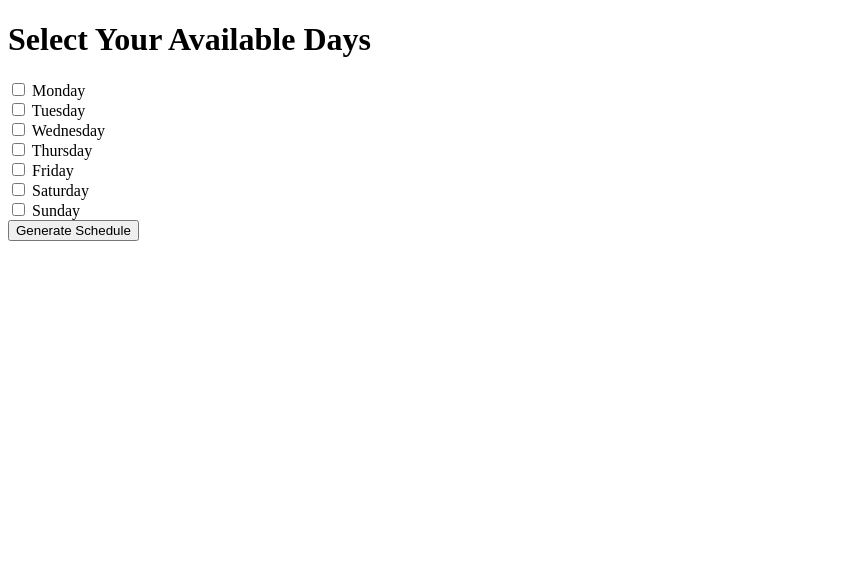
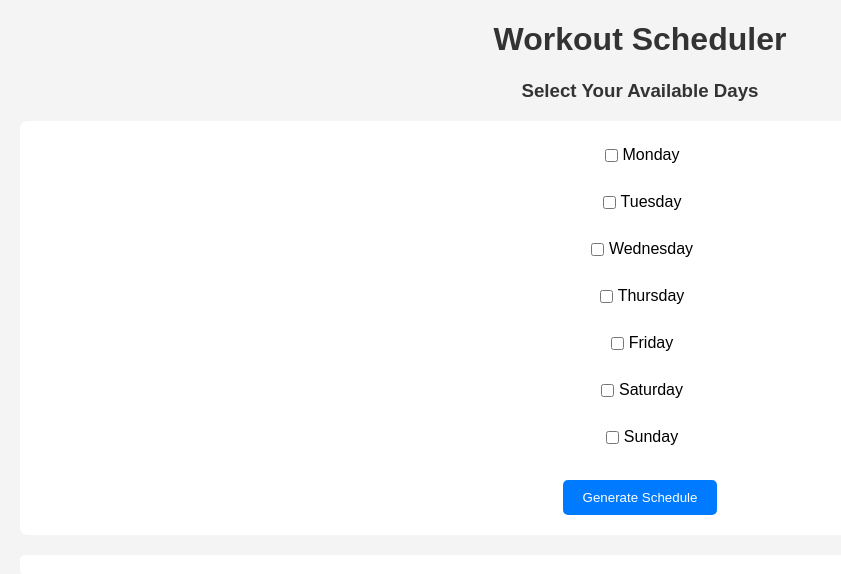
Before and after one commit to owenlovett/workout-scheduler, a Flask app: page / in a window 1280 px wide. Shown: the top 574 px of the page, without its empty margins (0-841 px from the left). Run offline with Flask 3, Linux system fonts and the light colour scheme.

Commit message:
update css

```diff
--- /dev/null
+++ b/static/styles.css
@@ -0,0 +1,51 @@
+body {
+    font-family: Arial, sans-serif;
+    margin: 20px;
+    background-color: #f4f4f4;
+}
+
+h1, h3 {
+    color: #333;
+    text-align: center;
+}
+
+form {
+    background: white;
+    padding: 20px;
+    border-radius: 8px;
+    display: flex;
+    flex-direction: column;
+    align-items: center;
+    justify-content: center;
+}
+
+label {
+    display: flex;
+    align-items: center;  /* This ensures vertical center alignment of the checkbox and text */
+    margin: 5px;  /* Spacing between each label */
+}
+
+input[type="checkbox"] {
+    margin-right: 5px;
+}
+
+button {
+    background-color: #007BFF;
+    color: white;
+    border: none;
+    padding: 10px 20px;
+    margin-top: 10px;
+    border-radius: 5px;
+    cursor: pointer;
+}
+
+button:hover {
+    background-color: #0056b3;
+}
+
+#schedule {
+    margin-top: 20px;
+    padding: 10px;
+    background: white;
+    border-radius: 5px;
+}
--- a/templates/index.html
+++ b/templates/index.html
@@ -3,24 +3,30 @@
 <head>
     <meta charset="UTF-8">
     <meta name="viewport" content="width=device-width, initial-scale=1.0">
-    <title>Select Availability</title>
+    <title>Workout Scheduler</title>
+    <link rel="stylesheet" href="{{ url_for('static', filename='styles.css') }}">
 </head>
 <body>
-    <h1>Select Your Available Days</h1>
+    <h1>Workout Scheduler</h1>
+    <h3>Select Your Available Days</h3>
     <form id="availabilityForm">
-        <input type="checkbox" name="days" value="Monday"> Monday<br>
-        <input type="checkbox" name="days" value="Tuesday"> Tuesday<br>
-        <input type="checkbox" name="days" value="Wednesday"> Wednesday<br>
-        <input type="checkbox" name="days" value="Thursday"> Thursday<br>
-        <input type="checkbox" name="days" value="Friday"> Friday<br>
-        <input type="checkbox" name="days" value="Saturday"> Saturday<br>
-        <input type="checkbox" name="days" value="Sunday"> Sunday<br>
+        <label><input type="checkbox" name="days" value="Monday"> Monday</label><br>
+        <label><input type="checkbox" name="days" value="Tuesday"> Tuesday</label><br>
+        <label><input type="checkbox" name="days" value="Wednesday"> Wednesday</label><br>
+        <label><input type="checkbox" name="days" value="Thursday"> Thursday</label><br>
+        <label><input type="checkbox" name="days" value="Friday"> Friday</label><br>
+        <label><input type="checkbox" name="days" value="Saturday"> Saturday</label><br>
+        <label><input type="checkbox" name="days" value="Sunday"> Sunday</label><br>
         <button type="button" onclick="submitForm()">Generate Schedule</button>
     </form>
+
     <div id="schedule"></div>
 
     <script>
         function submitForm() {
+            const responseArea = document.getElementById('schedule');
+            responseArea.textContent = 'Generating schedule...';
+
             const selectedDays = Array.from(document.querySelectorAll('input[name="days"]:checked')).map(el => el.value);
             fetch('/generate_schedule', {
                 method: 'POST',
```
